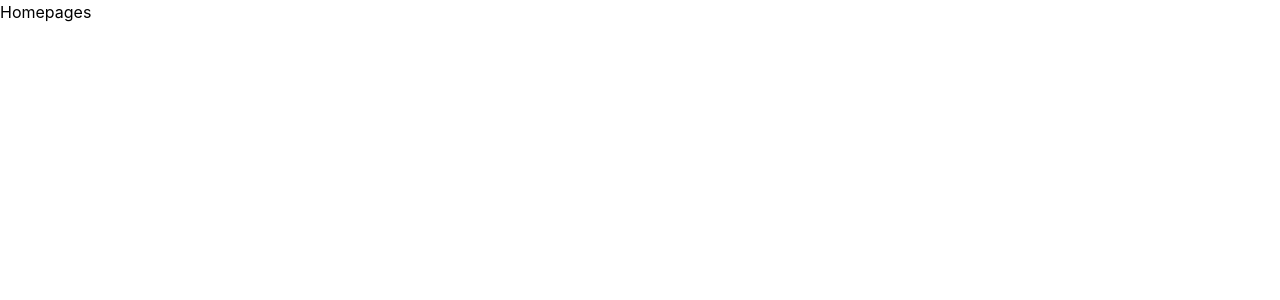
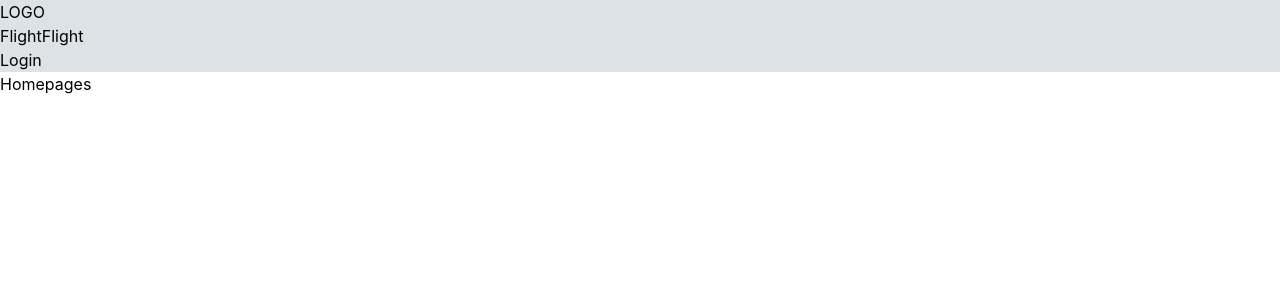
Before and after one commit to Travelwind-BA4/FE-Travelwind, a React (Create React App) app: page / in a window 1280 px wide. Shown: the top 300 px of the page. Built offline with nearby package versions, Linux system fonts and the light colour scheme.

Commit message:
first navbar

```diff
--- a/package.json
+++ b/package.json
@@ -10,7 +10,8 @@
     "react-dom": "^18.2.0",
     "react-icons": "^4.6.0",
     "react-router-dom": "^6.4.3",
-    "react-scripts": "5.0.1",
+    "react-scripts": "^5.0.1",
+    "swiper": "^8.4.5",
     "web-vitals": "^2.1.4"
   },
   "scripts": {
--- a/src/App.js
+++ b/src/App.js
@@ -1,8 +1,10 @@
+import NavBar from "./compenent/NavBar/NavBar";
 import RoutesApp from "./routes";
 
 function App() {
   return (
     <div>
+      <NavBar/>
       <RoutesApp />
     </div>
   );
--- /dev/null
+++ b/src/compenent/NavBar/NavBar.jsx
@@ -0,0 +1,24 @@
+import React from 'react';
+
+const NavBar = () => {
+  return (
+    <nav className='navbar bg-[#DCE2E5] relative z-30'>
+        <div className='container'>
+            <div className='nav-logo'>
+                <h1>LOGO</h1>
+            </div>
+            <div className='nav-menu'>
+                <div className='nav-list'>
+                    <a>Flight</a>
+                    <a>Flight</a>
+                </div>
+                <div className='nav-login'>
+                    <button>Login</button>
+                </div>
+            </div>
+        </div>
+    </nav>
+  )
+}
+
+export default NavBar;
--- a/src/pages/Homepage.jsx
+++ b/src/pages/Homepage.jsx
@@ -1,7 +1,7 @@
 import React from "react";
 
 const Homepage = () => {
-  return <div>Homepages</div>;
+  return <div className>Homepages</div>;
 };
 
 export default Homepage;
```
Also changed, not shown: 1 other file (tests, documents, lock files or other folders).
